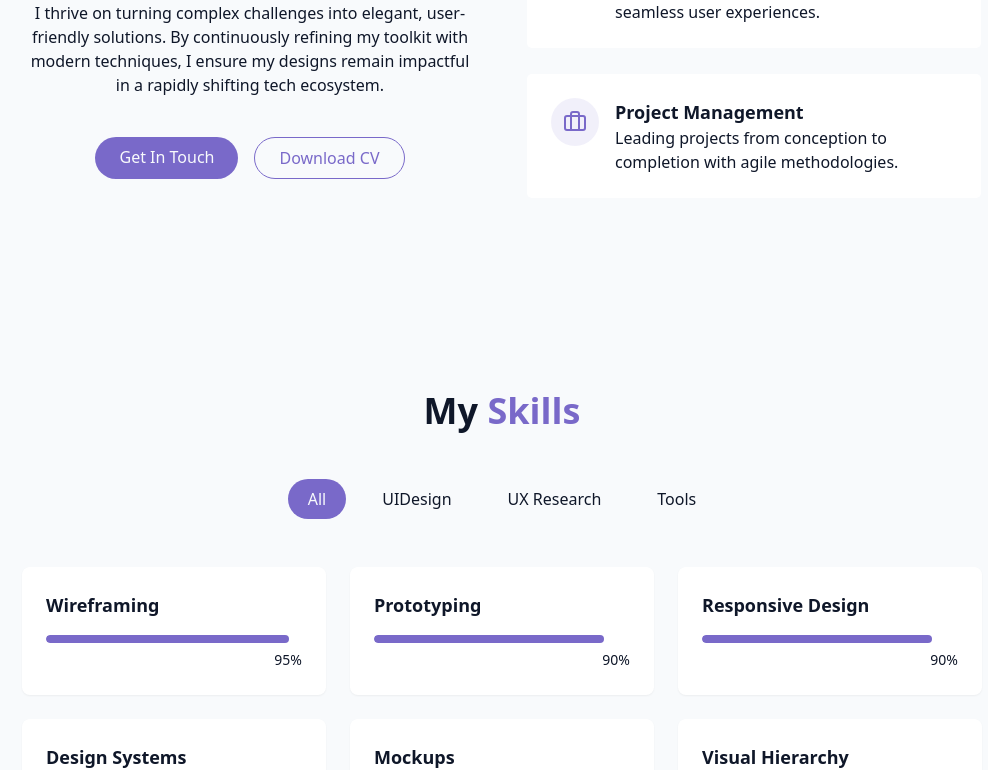
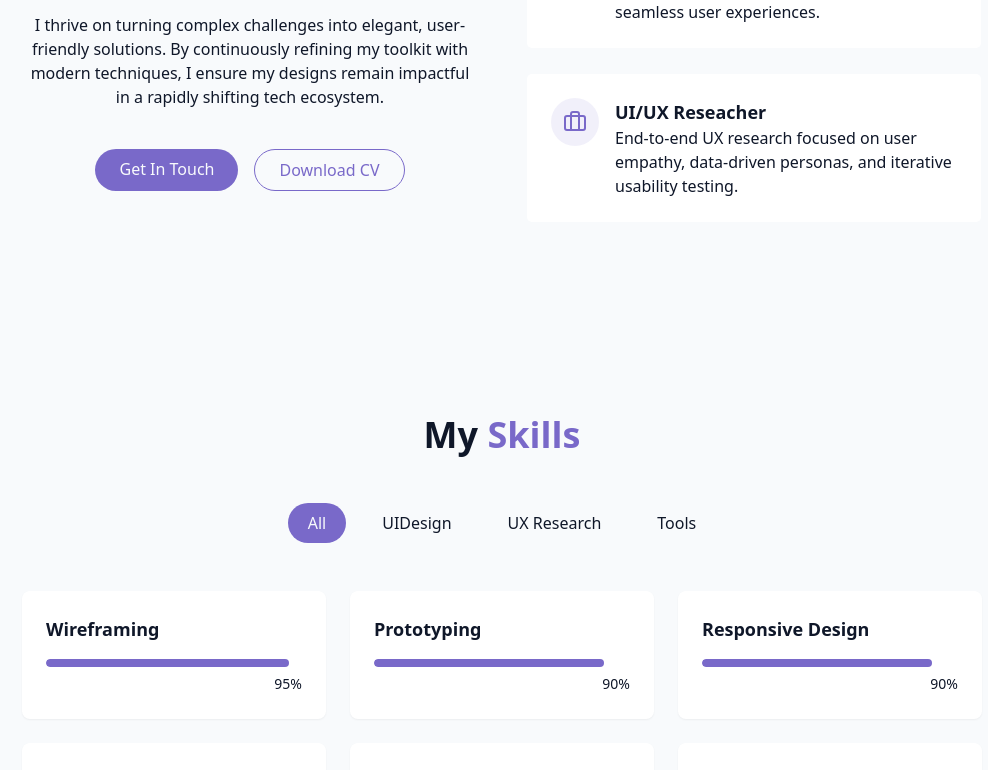
Before and after one commit to harish24-coder/My-Portfolio, a React (Vite) app: page / in a window 1280 px wide. Shown: the part 1211-1981 px from the top of the page, without its empty margins (138-1126 px from the left). Built offline with nearby package versions, Linux system fonts and the light colour scheme.

Commit message:
first commit

```diff
--- a/src/components/AboutSection.jsx
+++ b/src/components/AboutSection.jsx
@@ -78,10 +78,10 @@ export const AboutSection = () => {
                 </div>
 
                 <div className="text-left">
-                  <h4 className="font-semibold text-lg">Project Management</h4>
+                  <h4 className="font-semibold text-lg">UI/UX Reseacher</h4>
                   <p className="text-muted-foreground">
-                    Leading projects from conception to completion with agile
-                    methodologies.
+                    End-to-end UX research focused on user empathy, data-driven personas,
+                    and iterative usability testing.
                   </p>
                 </div>
               </div>
--- a/src/components/ContactSection.jsx
+++ b/src/components/ContactSection.jsx
@@ -91,19 +91,21 @@ export const ContactSection = () => {
             </div>
 
             <div className="pt-8">
-              <h4 className="font-medium mb-4"> Connect With Me</h4>
-              <div className="flex space-x-4 justify-center">
-                <a href="#" target="_blank">
+                <h4 className="font-medium mb-4 text-center md:text-left"> Connect With Me</h4>
+                <div className="flex space-x-4 justify-center md:justify-start">
+                  {/* LinkedIn */}
+                  <a href="http://linkedin.com/in/harish-ragavendra-0b7276239" target="_blank" rel="noreferrer" className="hover:text-primary transition-colors">
                     <Linkedin />
                   </a>
-                <a href="#" target="_blank">
+
+                  {/* Twitter/X */}
+                  <a href="https://x.com/raga2576?s=21" target="_blank" rel="noreferrer" className="hover:text-primary transition-colors">
                     <Twitter />
                   </a>
-                <a href="#" target="_blank">
+
+                  {/* Instagram */}
+                  <a href="https://www.instagram.com/harxshh?igsh=MzRhazE4aHo1ZTJ5&utm_source=qr" target="_blank" rel="noreferrer" className="hover:text-primary transition-colors">
                     <Instagram />
-                </a>
-                <a href="#" target="_blank">
-                  <Twitch />
                   </a>
                </div>
             </div>
```
Lines whose indentation alone changed are shown as unchanged.
